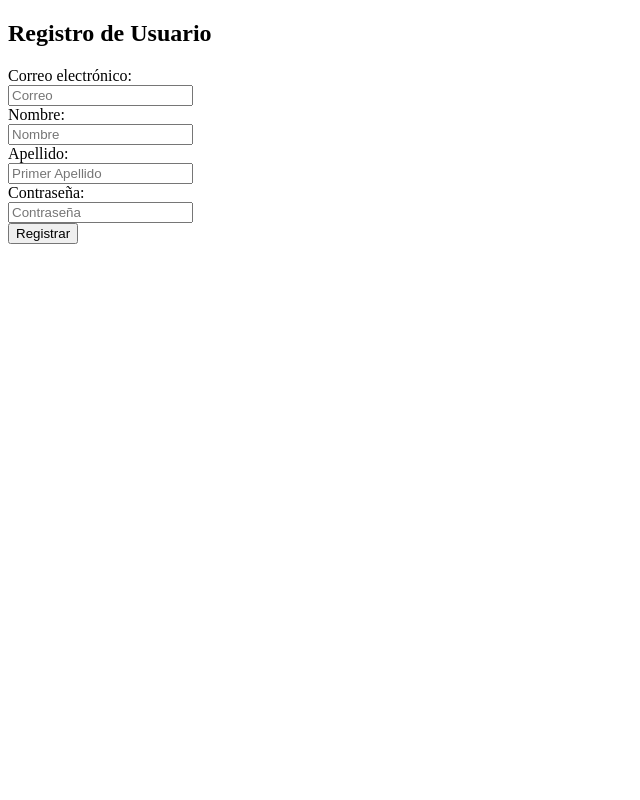
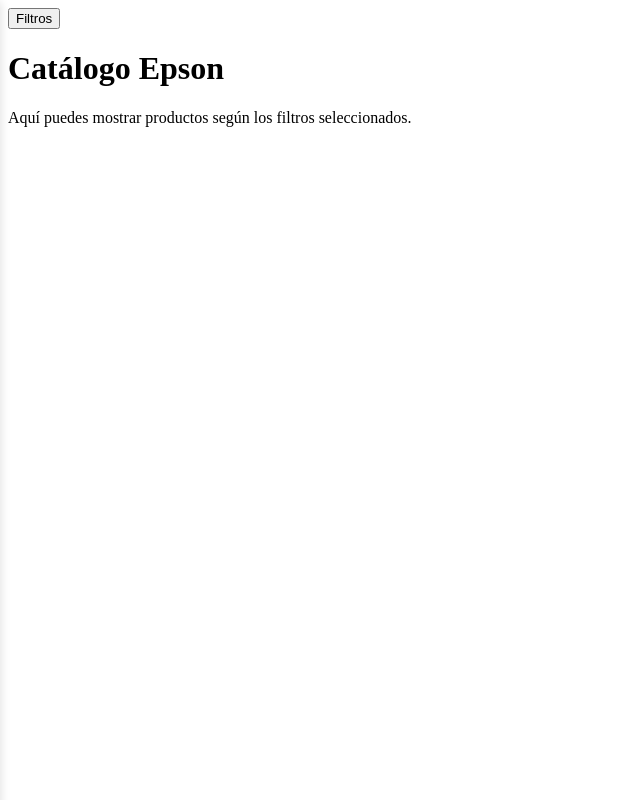
Before and after one commit to zMasaro/ProyectoIntegrador, a React (Vite) app in the folder FrontEnd/: page / in a window 1280 px wide. Shown: the whole page, without its empty margins (0-640 px from the left). Built offline with nearby package versions, Linux system fonts and the light colour scheme.

Commit message:
Ajustes en App.jsx y SignUp.jsx para integrar Sidebar

```diff
--- a/FrontEnd/src/App.jsx
+++ b/FrontEnd/src/App.jsx
@@ -2,11 +2,15 @@
 import { obtenerProductos } from './services/zoho';
 //import './App.css';
 //import Login from './pages/Login.jsx';
-import SingUp from './pages/SignUp.jsx';
+//import SingUp from './pages/SignUp.jsx';
+import SidebarPage from './pages/Sidebar';
+
+
+
 
 function App() {
  return (
-  <SingUp />
+  <SidebarPage />
  );
 }
 export default App;
--- a/FrontEnd/src/pages/SignUp.jsx
+++ b/FrontEnd/src/pages/SignUp.jsx
@@ -1,4 +1,5 @@
 import CustomButton from "../components/CustomButton";
+
 
 function SingUp() {
     return (
```
